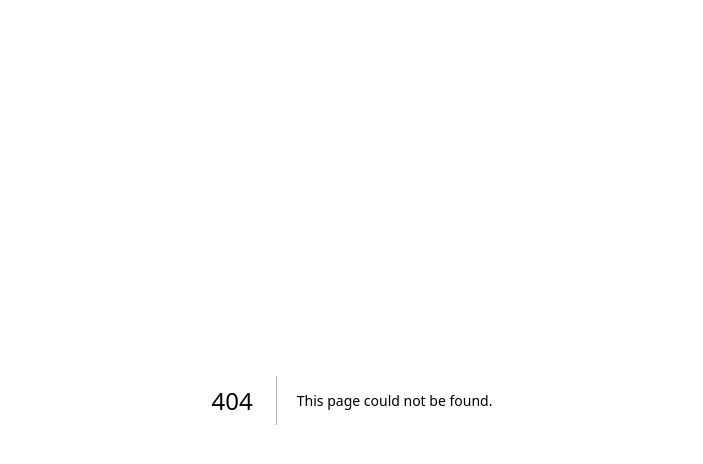
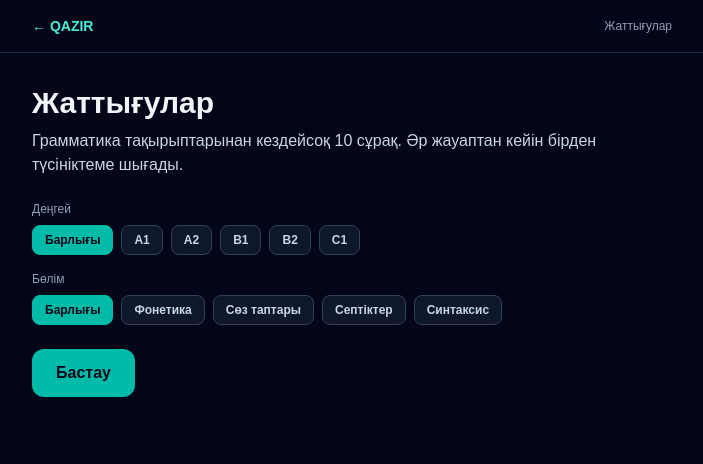
Before and after one commit to zhuk-67/qazaqsha, a Next.js app: page /practice in a window 1280 px wide. Before the commit this address had no page. Shown: the top 464 px of the page, without its empty margins (288-991 px from the left). Built offline with nearby package versions, Linux system fonts and the light colour scheme.

Commit message:
Practice page

```diff
--- a/app/learning-path/page.tsx
+++ b/app/learning-path/page.tsx
@@ -234,6 +234,7 @@ export default function LearningPathPage() {
               </span>
             )}
           </Link>
+          <Link href="/practice" className={`${navBase} ${navIdle}`}>🏋️ Жаттығулар</Link>
           <Link href="/assessment" className={`${navBase} ${navIdle}`}>📝 Деңгей тесті</Link>
           <Link href="/stats" className={`${navBase} ${navIdle}`}>📊 Статистика</Link>
           <button
--- a/app/page.tsx
+++ b/app/page.tsx
@@ -65,6 +65,7 @@ export default function HomePage() {
     { icon: '📖', title: 'Сөздік', desc: 'Сөздер, іздеу, карточкалар', href: go('/learning-path?tab=vocab') },
     { icon: '🔁', title: 'Қателер', desc: 'Қателермен жұмыс', href: go('/review') },
     { icon: '📝', title: 'Деңгей тесті', desc: 'Деңгейіңді анықта', href: '/assessment' },
+    { icon: '🏋️', title: 'Жаттығулар', desc: 'Грамматика бойынша қайталау', href: go('/practice') },
     { icon: '📊', title: 'Статистика', desc: 'Нәтижелер мен белсенділік', href: go('/stats') },
   ]
 
--- /dev/null
+++ b/app/practice/page.tsx
@@ -0,0 +1,248 @@
+'use client'
+
+import { useState, type ReactNode } from 'react'
+import Link from 'next/link'
+import { grammarTopics, grammarSections, type GrammarQuestion, type GrammarSection } from '@/lib/grammar'
+import { shuffle } from '@/lib/helpers'
+
+const LEVELS = ['A1', 'A2', 'B1', 'B2', 'C1']
+const SIZE = 10
+
+type Item = { q: GrammarQuestion; topic: string; level: string }
+
+function norm(s: string): string {
+  return s.trim().toLowerCase().replace(/[.!?,;:]+$/g, '').replace(/\s+/g, ' ')
+}
+
+function buildSession(level: string, section: GrammarSection | 'all'): Item[] {
+  const pool: Item[] = []
+  for (const t of grammarTopics) {
+    if (level !== 'all' && !t.level.startsWith(level)) continue
+    if (section !== 'all' && t.section !== section) continue
+    for (const q of [...t.exercises, ...t.quiz]) pool.push({ q, topic: t.title, level: t.level.split(' ')[0] })
+  }
+  return shuffle(pool).slice(0, SIZE)
+}
+
+function Card({ item, onDone }: { item: Item; onDone: (ok: boolean) => void }) {
+  const { q } = item
+  const [picked, setPicked] = useState<number | null>(null)
+  const [text, setText] = useState('')
+  const [res, setRes] = useState<boolean | null>(null)
+
+  const done = q.kind === 'choice' ? picked !== null : res !== null
+  const ok = q.kind === 'choice' ? picked === q.answer : res === true
+
+  function pick(i: number) {
+    if (q.kind !== 'choice' || picked !== null) return
+    setPicked(i)
+    onDone(i === q.answer)
+  }
+  function check() {
+    if (q.kind !== 'fill' || res !== null || !text.trim()) return
+    const r = q.accepted.some((a) => norm(a) === norm(text))
+    setRes(r)
+    onDone(r)
+  }
+
+  return (
+    <div className="rounded-2xl border border-slate-800 bg-slate-900 p-5">
+      <p className="text-xs text-slate-500 mb-2">
+        {item.level} · {item.topic}
+      </p>
+      <p className="font-semibold text-white mb-4">{q.prompt}</p>
+      {q.kind === 'choice' ? (
+        <div className="grid gap-2 sm:grid-cols-2">
+          {q.options.map((o, i) => {
+            let cls = 'border-slate-700 bg-slate-950 text-slate-200 hover:border-teal-500'
+            if (picked !== null) {
+              if (i === q.answer) cls = 'border-emerald-500 bg-emerald-500/10 text-emerald-300'
+              else if (i === picked) cls = 'border-red-500 bg-red-500/10 text-red-300'
+              else cls = 'border-slate-800 bg-slate-950 text-slate-500'
+            }
+            return (
+              <button
+                key={i}
+                onClick={() => pick(i)}
+                disabled={picked !== null}
+                className={`text-left px-4 py-3 rounded-xl border text-sm font-medium transition-all ${cls}`}
+              >
+                {o}
+              </button>
+            )
+          })}
+        </div>
+      ) : (
+        <div className="flex gap-2">
+          <input
+            value={text}
+            onChange={(e) => setText(e.target.value)}
+            onKeyDown={(e) => {
+              if (e.key === 'Enter') check()
+            }}
+            disabled={res !== null}
+            placeholder="Жауабыңызды жазыңыз"
+            className="flex-1 px-4 py-3 rounded-xl border border-slate-700 bg-slate-950 text-white text-sm outline-none focus:border-teal-500"
+          />
+          <button
+            onClick={check}
+            disabled={res !== null || !text.trim()}
+            className="px-4 py-3 rounded-xl bg-teal-500 hover:bg-teal-400 disabled:opacity-40 text-slate-950 text-sm font-bold"
+          >
+            Тексеру
+          </button>
+        </div>
+      )}
+      {q.kind === 'fill' && !done && q.hint && <p className="mt-2 text-xs text-slate-500">Кеңес: {q.hint}</p>}
+      {done && (
+        <p className={`mt-3 text-sm ${ok ? 'text-emerald-400' : 'text-red-400'}`}>
+          <span className="font-bold">{ok ? 'Дұрыс. ' : 'Қате. '}</span>
+          {q.kind === 'fill' && !ok && <span className="font-bold">Дұрыс жауап: {q.accepted[0]}. </span>}
+          <span className="text-slate-300">{q.explain}</span>
+        </p>
+      )}
+    </div>
+  )
+}
+
+export default function PracticePage() {
+  const [level, setLevel] = useState<string>('all')
+  const [section, setSection] = useState<GrammarSection | 'all'>('all')
+  const [items, setItems] = useState<Item[] | null>(null)
+  const [i, setI] = useState(0)
+  const [score, setScore] = useState(0)
+  const [answered, setAnswered] = useState(false)
+  const [finished, setFinished] = useState(false)
+
+  function start() {
+    const s = buildSession(level, section)
+    setItems(s)
+    setI(0)
+    setScore(0)
+    setAnswered(false)
+    setFinished(false)
+  }
+
+  const chip = (active: boolean) =>
+    `px-3 py-1.5 rounded-lg text-xs font-bold border transition-all ${
+      active
+        ? 'bg-teal-500 text-slate-950 border-teal-500'
+        : 'bg-slate-900 text-slate-300 border-slate-700 hover:border-teal-500'
+    }`
+
+  const shell = (children: ReactNode) => (
+    <main className="min-h-screen bg-slate-950 text-slate-100">
+      <header className="border-b border-slate-800">
+        <div className="mx-auto max-w-2xl px-4 py-4 flex items-center justify-between">
+          <Link href="/" className="text-sm text-teal-300 font-bold hover:text-teal-200">
+            ← QAZIR
+          </Link>
+          <span className="text-xs text-slate-400">Жаттығулар</span>
+        </div>
+      </header>
+      <div className="mx-auto max-w-2xl px-4 py-8">{children}</div>
+    </main>
+  )
+
+  if (items === null) {
+    const count = buildSession(level, section).length
+    return shell(
+      <div>
+        <h1 className="text-3xl font-extrabold mb-2">Жаттығулар</h1>
+        <p className="text-slate-300 mb-6">
+          Грамматика тақырыптарынан кездейсоқ {SIZE} сұрақ. Әр жауаптан кейін бірден түсініктеме шығады.
+        </p>
+        <p className="text-xs text-slate-400 mb-2">Деңгей</p>
+        <div className="flex flex-wrap gap-2 mb-4">
+          <button onClick={() => setLevel('all')} className={chip(level === 'all')}>
+            Барлығы
+          </button>
+          {LEVELS.map((l) => (
+            <button key={l} onClick={() => setLevel(l)} className={chip(level === l)}>
+              {l}
+            </button>
+          ))}
+        </div>
+        <p className="text-xs text-slate-400 mb-2">Бөлім</p>
+        <div className="flex flex-wrap gap-2 mb-6">
+          <button onClick={() => setSection('all')} className={chip(section === 'all')}>
+            Барлығы
+          </button>
+          {grammarSections.map((s) => (
+            <button key={s.id} onClick={() => setSection(s.id)} className={chip(section === s.id)}>
+              {s.title}
+            </button>
+          ))}
+        </div>
+        <button
+          onClick={start}
+          disabled={count === 0}
+          className="px-6 py-3 rounded-xl bg-teal-500 hover:bg-teal-400 disabled:opacity-40 text-slate-950 font-bold"
+        >
+          Бастау
+        </button>
+        {count === 0 && <p className="mt-3 text-sm text-slate-400">Бұл таңдау бойынша сұрақ жоқ.</p>}
+      </div>,
+    )
+  }
+
+  if (finished) {
+    const percent = Math.round((score / items.length) * 100)
+    return shell(
+      <div className="rounded-2xl border border-slate-800 bg-slate-900 p-6 text-center">
+        <p className="text-sm text-slate-400">Нәтиже</p>
+        <p className="text-5xl font-extrabold text-teal-400 my-2">{percent}%</p>
+        <p className="text-slate-300">
+          {score} / {items.length} дұрыс жауап
+        </p>
+        <div className="mt-6 flex flex-wrap justify-center gap-3">
+          <button onClick={start} className="px-5 py-3 rounded-xl bg-teal-500 hover:bg-teal-400 text-slate-950 font-bold text-sm">
+            Тағы {SIZE} сұрақ
+          </button>
+          <button
+            onClick={() => setItems(null)}
+            className="px-5 py-3 rounded-xl bg-slate-800 hover:bg-slate-700 border border-slate-700 text-teal-300 font-bold text-sm"
+          >
+            Таңдауды өзгерту
+          </button>
+        </div>
+      </div>,
+    )
+  }
+
+  return shell(
+    <div>
+      <div className="flex items-center justify-between text-xs text-slate-400 mb-2">
+        <span>
+          {i + 1} / {items.length}
+        </span>
+        <span>Ұпай: {score}</span>
+      </div>
+      <div className="h-1.5 rounded-full bg-slate-800 mb-5 overflow-hidden">
+        <div className="h-full bg-teal-500 transition-all" style={{ width: `${(i / items.length) * 100}%` }} />
+      </div>
+      <Card
+        key={i}
+        item={items[i]}
+        onDone={(ok) => {
+          setAnswered(true)
+          if (ok) setScore((s) => s + 1)
+        }}
+      />
+      {answered && (
+        <button
+          onClick={() => {
+            if (i + 1 >= items.length) setFinished(true)
+            else {
+              setI(i + 1)
+              setAnswered(false)
+            }
+          }}
+          className="mt-5 px-6 py-3 rounded-xl bg-teal-500 hover:bg-teal-400 text-slate-950 font-bold text-sm"
+        >
+          {i + 1 >= items.length ? 'Нәтижені көру' : 'Келесі →'}
+        </button>
+      )}
+    </div>,
+  )
+}
```
